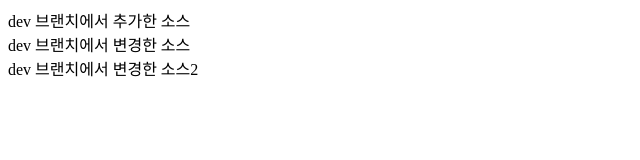
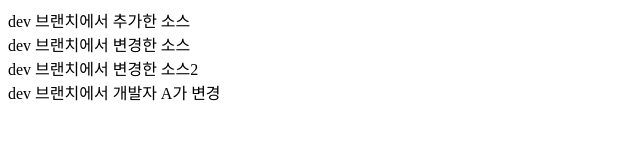
Before and after one commit to Yudurh/git-blog, a plain HTML site: page dev.html in a window 1280 px wide. Shown: the whole page, without its empty margins (0-640 px from the left). Drawn offline with Linux system fonts and the light colour scheme.

Commit message:
Update dev.html

```diff
--- a/dev.html
+++ b/dev.html
@@ -9,5 +9,6 @@
     dev 브랜치에서 추가한 소스 <br />
     dev 브랜치에서 변경한 소스 <br />
     dev 브랜치에서 변경한 소스2 <br />
+    dev 브랜치에서 개발자 A가 변경
   </body>
 </html>
```
